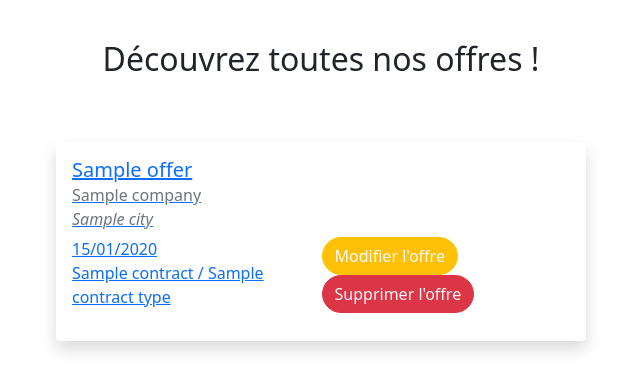
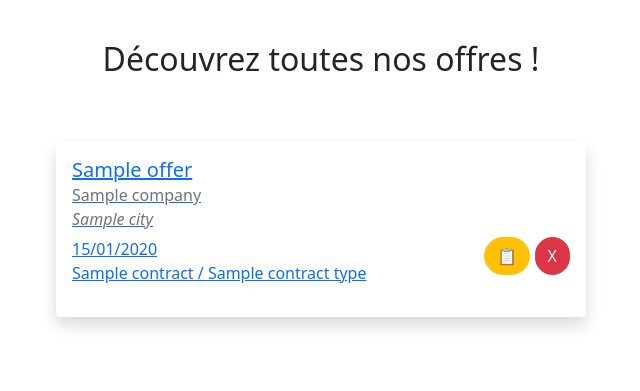
Before and after one commit to Younes80/indeep2, a Symfony app: template templates/offer/index.html.twig in a window 1280 px wide. Shown: the part 56-447 px from the top of the page, without its empty margins (319-959 px from the left). Run offline with Twig, Linux system fonts and the light colour scheme; the template is opened without the code that fills it: most values are stand-ins (such as "Sample title", 1, 10 or a date in 2020); some libraries are stand-ins or nearby versions.

Commit message:
modif buttons edit/delete

```diff
--- a/templates/offer/index.html.twig
+++ b/templates/offer/index.html.twig
@@ -25,8 +25,8 @@
                                         <p class=" fs-6 fw-light">{{ offer.contract.name }} / {{ offer.contractType.name }}</p>
                                     {% endif %}
                                     <div>
-                                        <a href="{{ path("offers.edit", {id: offer.id}) }}" class="btn btn-warning rounded-pill text-light">Modifier l'offre</a>
-                                        <a href="{{ path("offers.delete", {id: offer.id}) }}" class="btn btn-danger rounded-pill text-light">Supprimer l'offre</a>
+                                        <a href="{{ path("offers.edit", {id: offer.id}) }}" class="btn btn-warning rounded-pill text-light">&#128203;</a>
+                                        <a href="{{ path("offers.delete", {id: offer.id}) }}" class="btn btn-danger rounded-pill text-light">X</a>
                                     </div>
                                 </div>
                             </div>
```
